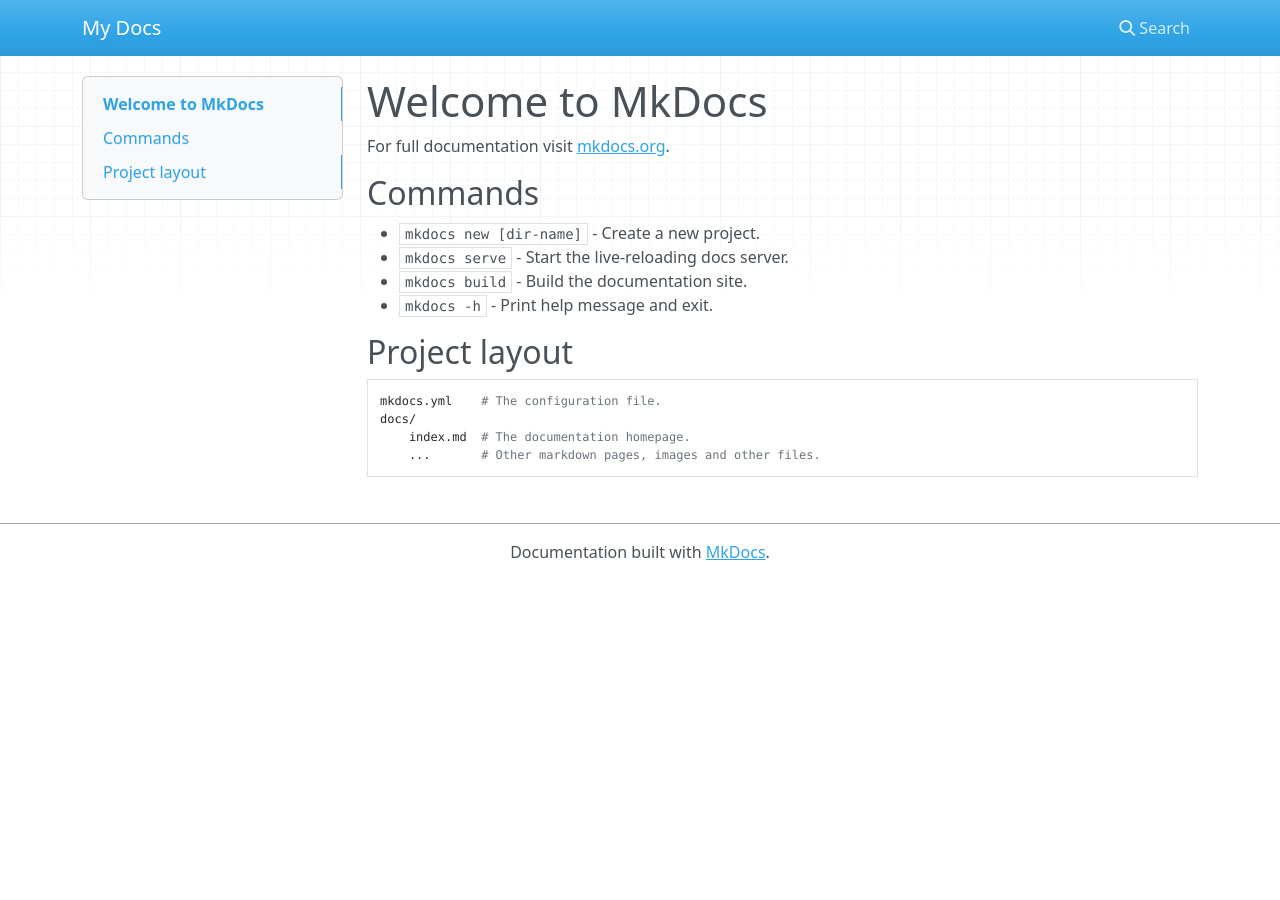
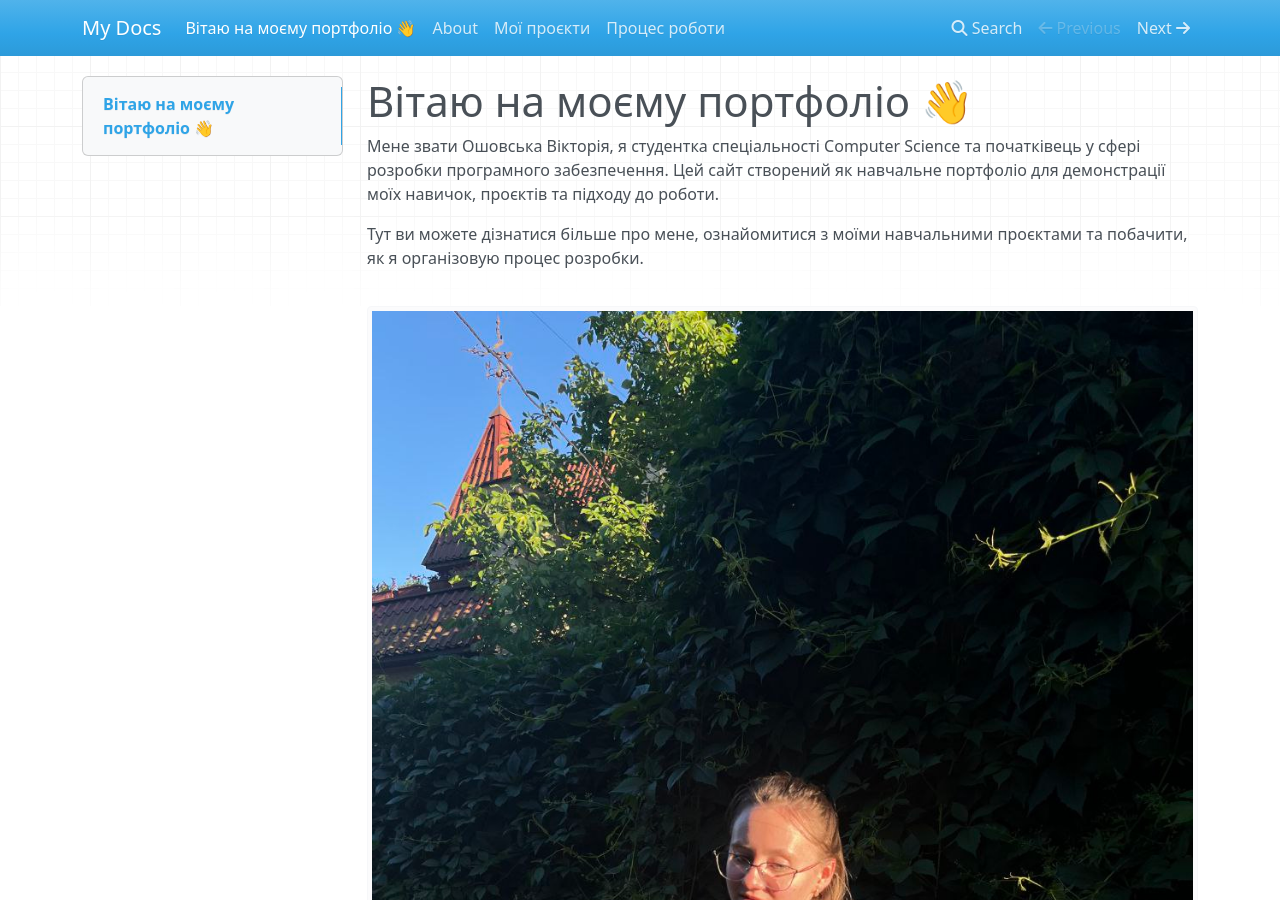
Before and after one commit to ViktoriiaOshovska/oshovska-portfolio, an MkDocs documentation site: the page built from docs/index.md, in a window 1280 px wide and 900 px high. Built offline with MkDocs 1.6.1, drawn with Linux system fonts in a browser that asks for light colours; nearby versions of some CDN libraries.

Commit message:
Add portfolio content and visual assets

```diff
--- a/docs/index.md
+++ b/docs/index.md
@@ -1,17 +1,8 @@
-# Welcome to MkDocs
+# Вітаю на моєму портфоліо 👋
 
-For full documentation visit [mkdocs.org](https://www.mkdocs.org).
+Мене звати Ошовська Вікторія, я студентка спеціальності Computer Science та початківець у сфері розробки програмного забезпечення.
+Цей сайт створений як навчальне портфоліо для демонстрації моїх навичок, проєктів та підходу до роботи.
 
-## Commands
+Тут ви можете дізнатися більше про мене, ознайомитися з моїми навчальними проєктами та побачити, як я організовую процес розробки.
 
-* `mkdocs new [dir-name]` - Create a new project.
-* `mkdocs serve` - Start the live-reloading docs server.
-* `mkdocs build` - Build the documentation site.
-* `mkdocs -h` - Print help message and exit.
-
-## Project layout
-
-    mkdocs.yml    # The configuration file.
-    docs/
-        index.md  # The documentation homepage.
-        ...       # Other markdown pages, images and other files.
+![Моє фото](images/photo1.jpg)
```
Also changed, not shown: docs/about.md (added, +10 -0 lines), docs/projects.md (added, +10 -0 lines), docs/workflow.md (added, +11 -0 lines), docs/image.png (added), docs/images/calculator_diagram.png (added), docs/images/photo1.jpg (added), docs/images/skills_excel.jpg (added), docs/images/use_case_diagram.jpg (added).
